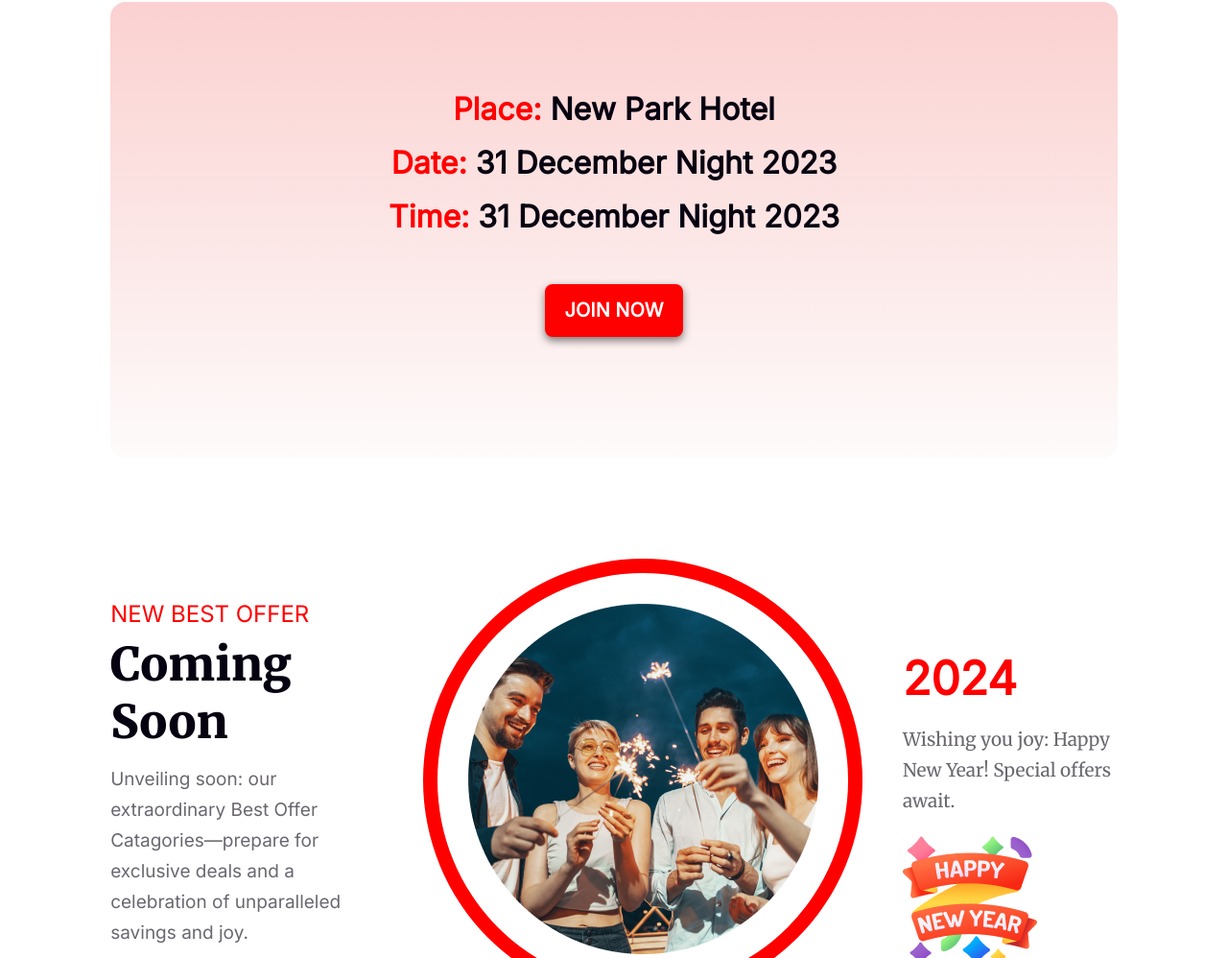
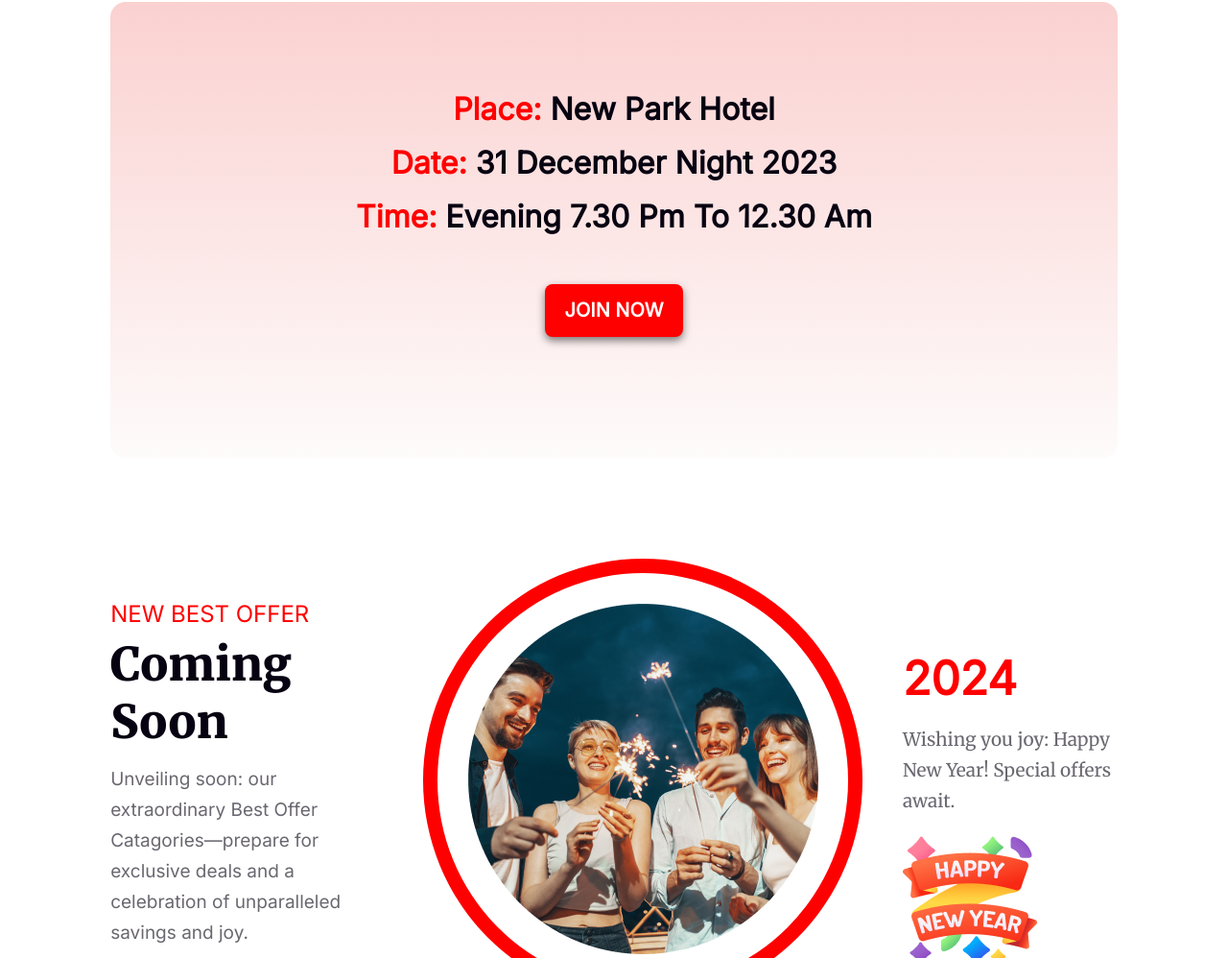
Before and after one commit to Tasnim1357/PH-Assignment01, a plain HTML site: page index.html in a window 1280 px wide. Shown: the part 2358-3356 px from the top of the page at 96% size. Drawn offline with Linux system fonts and the light colour scheme.

Commit message:
update styles

```diff
--- a/index.html
+++ b/index.html
@@ -54,7 +54,7 @@
             <div class="location-container">
                 <h3 class="location-des"><span>Place: </span>New Park Hotel </h3>
                 <h3 class="location-des"><span>Date: </span> 31 December Night 2023</h3>
-                <h3 class="location-des"><span>Time:</span> 31 December Night 2023</h3>
+                <h3 class="location-des"><span>Time:</span> Evening 7.30 pm to 12.30 am</h3>
                 <button class="join-btn">Join Now</button>
             </div>
        </section>
```
